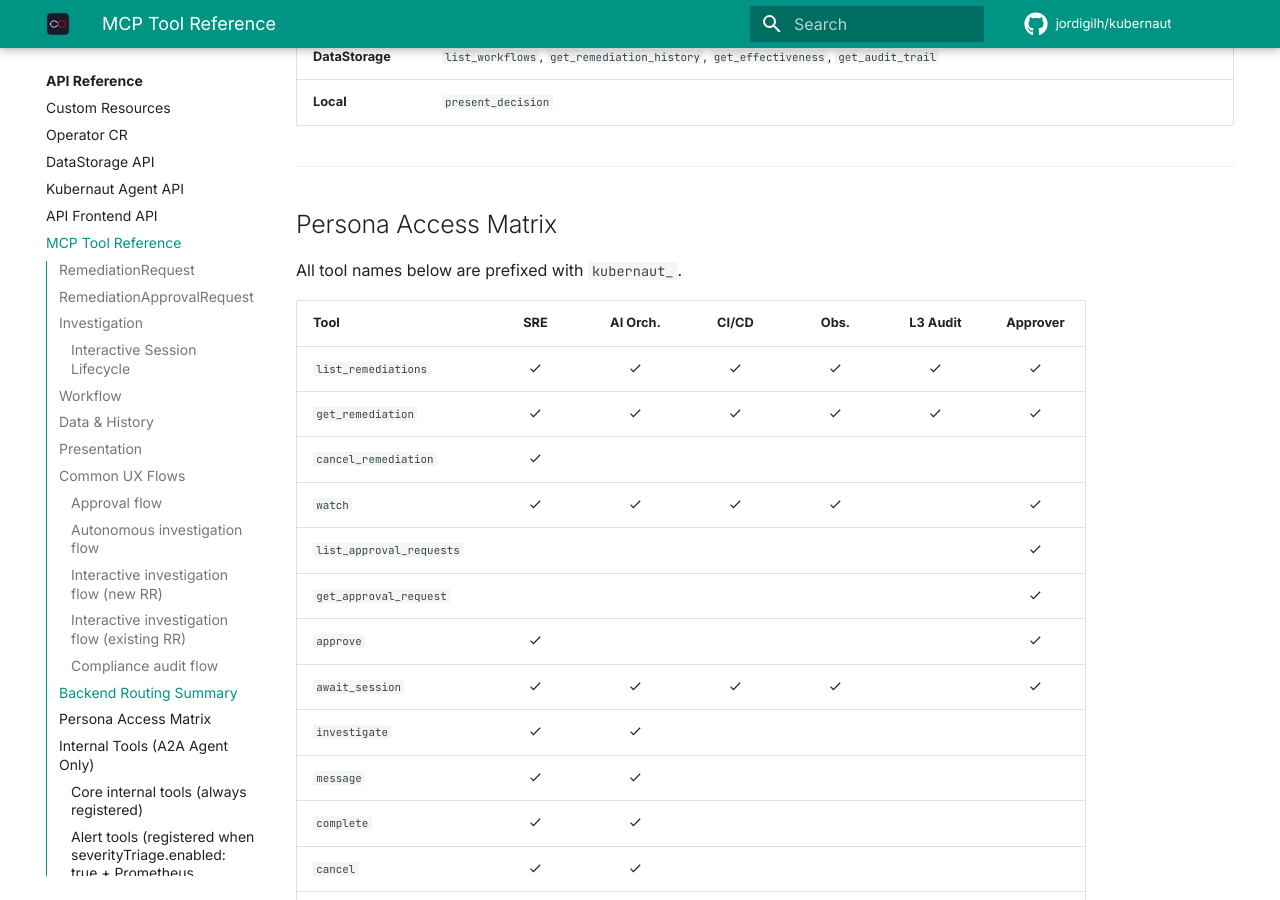
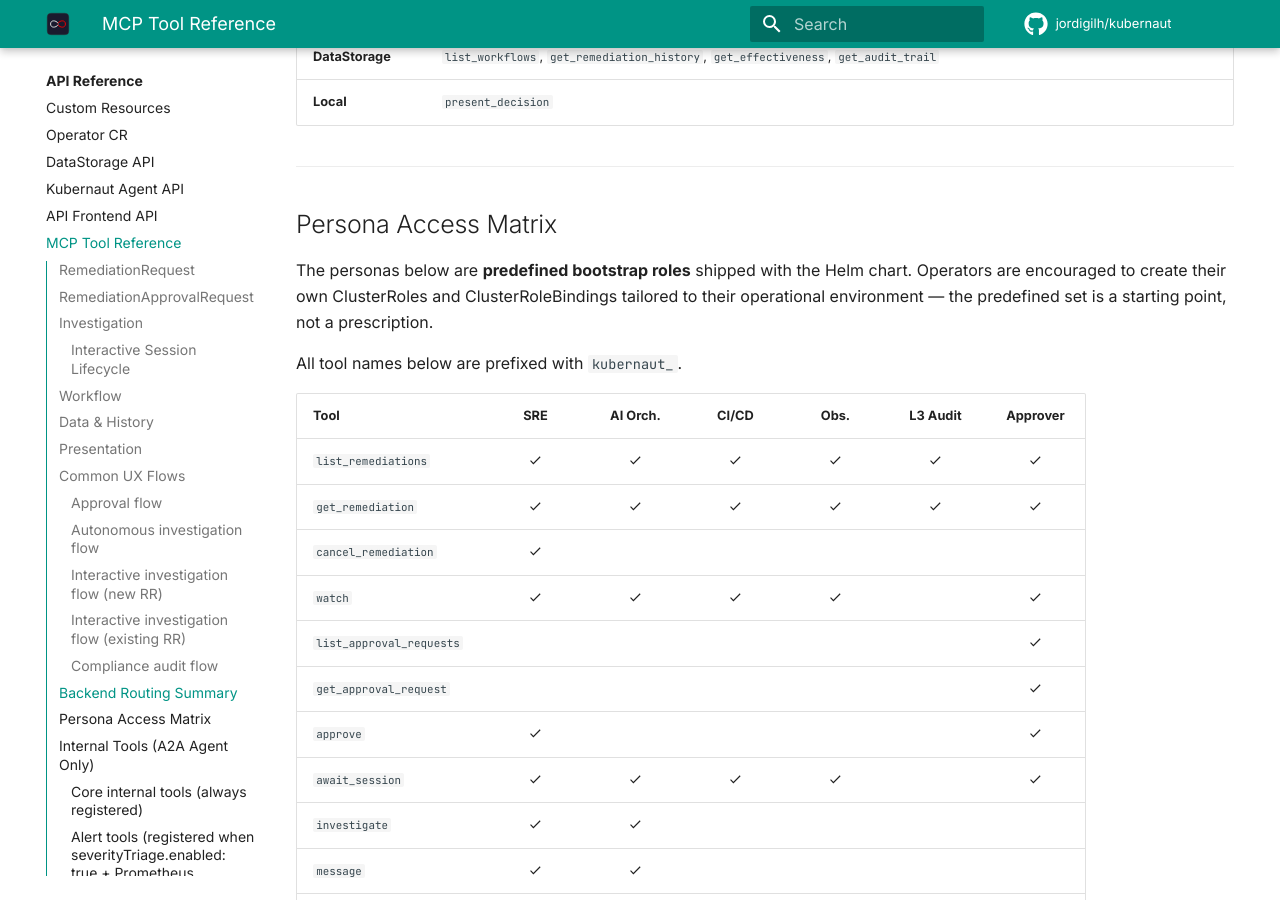
Before and after one commit to jordigilh/kubernaut-docs, an MkDocs documentation site: the page built from docs/api-reference/mcp-tools.md, in a window 1280 px wide and 900 px high, scrolled down 10423 px. Built offline with MkDocs 1.6.1 and Material for MkDocs 9.7.7, drawn with Linux system fonts in a browser that asks for light colours; comment, search, counter and statistics services are not loaded; the version menu is left out.

Commit message:
docs: clarify persona roles are predefined bootstraps, not prescriptive
Operators are encouraged to create their own ClusterRoles and bindings
tailored to their operational environment.

Co-authored-by: Cursor <cursoragent@cursor.com>

```diff
--- a/docs/api-reference/mcp-tools.md
+++ b/docs/api-reference/mcp-tools.md
@@ -611,6 +611,8 @@ kubernaut_list_remediations()
 
 ## Persona Access Matrix
 
+The personas below are **predefined bootstrap roles** shipped with the Helm chart. Operators are encouraged to create their own ClusterRoles and ClusterRoleBindings tailored to their operational environment — the predefined set is a starting point, not a prescription.
+
 All tool names below are prefixed with `kubernaut_`.
 
 | Tool | SRE | AI Orch. | CI/CD | Obs. | L3 Audit | Approver |
```
